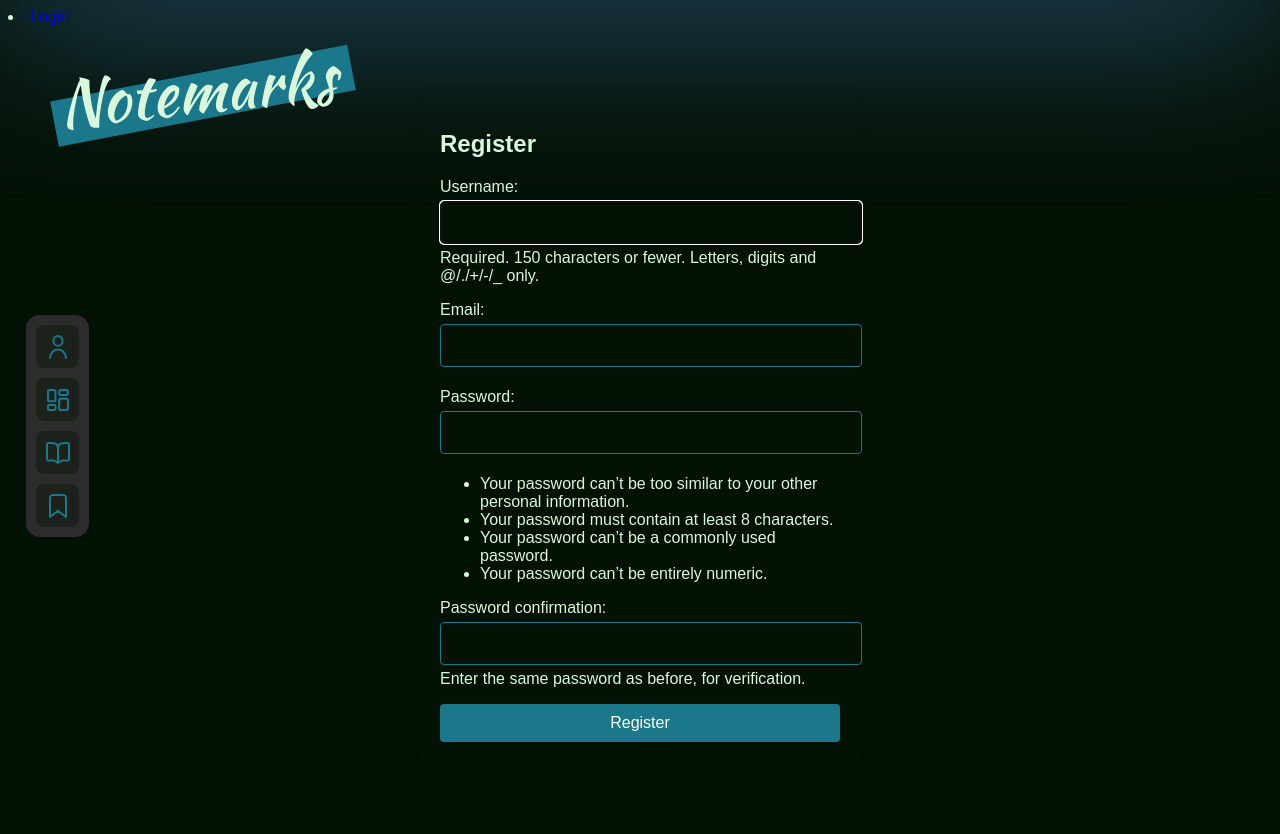
After one commit to JulienToumieh/notemarks-django, a Django app: page /register/ in a window 1280 px wide. The commit adds this page. Run offline with Django 5.2, Linux system fonts and the light colour scheme.

Commit message:
Added register, PDFs, author email.
Required stuff for the university project, might remove later

```diff
--- a/Notemarks/forms.py
+++ b/Notemarks/forms.py
@@ -1,7 +1,8 @@
 from django import forms
 from django.contrib.auth.forms import AuthenticationForm
 from .models import Book, Notemark
-
+from django.contrib.auth.forms import UserCreationForm
+from django.contrib.auth.models import User
 
 class NotemarkForm(forms.ModelForm):
     class Meta:
@@ -55,7 +56,12 @@ class BookForm(forms.ModelForm):
         return rating
 
 
+class RegisterForm(UserCreationForm):
+    email = forms.EmailField(required=True)
 
+    class Meta:
+        model = User
+        fields = ['username', 'email', 'password1', 'password2']
 
 class CustomLoginForm(AuthenticationForm):
     username = forms.CharField(max_length=100, widget=forms.TextInput(attrs={'class': 'form-control'}))
--- a/Notemarks/templates/book.html
+++ b/Notemarks/templates/book.html
@@ -147,6 +147,11 @@
                     </button>
                 </div>
             </div>
+
+            <a href="{{ MEDIA_URL_BASE }}{{ book.book_pdf }}" target="_blank">
+                <img class="icon" src="{% static 'images/bookicon.svg' %}" alt="Edit">
+            </a>
+
 
         </div>
 
--- /dev/null
+++ b/Notemarks/templates/register.html
@@ -0,0 +1,76 @@
+<!DOCTYPE html>
+<html lang="en">
+<head>
+    <meta charset="UTF-8">
+    <title>Register</title>
+    <link rel="stylesheet" {% load static %} href="{% static 'css/styles.css' %}">
+</head>
+<body>
+    {% include 'navigation.html' %}
+
+    <div class="centerdiv">
+        <div class="register-container">
+            <h2>Register</h2>
+            <form method="post">
+                {% csrf_token %}
+                <div class="form-group">
+                    {{ form.as_p }}
+                </div>
+                <button type="submit" class="btn-register">Register</button>
+            </form>
+        </div>
+    </div>
+
+    <style>
+        /* Full body styling */
+        .centerdiv {
+            font-family: Arial, sans-serif;
+            display: flex;
+            justify-content: center;
+            align-items: center;
+            height: 100vh;
+            margin: 0;
+        }
+
+        .register-container {
+            padding: 20px;
+            border-radius: 8px;
+            box-shadow: 0 4px 8px rgba(0, 0, 0, 0.1);
+            width: 100%;
+            max-width: 400px;
+        }
+
+        .form-group {
+            margin-bottom: 15px;
+        }
+
+        .form-group input {
+            width: 100%;
+            padding: 10px;
+            margin: 5px 0;
+            border: 1px solid var(--secondary);
+            border-radius: 4px;
+            background-color: #0000;
+            color: #fff;
+            font-size: large;
+        }
+
+        .btn-register {
+            width: 100%;
+            padding: 10px;
+            background-color: var(--secondary);
+            color: #fff;
+            border: none;
+            border-radius: 4px;
+            font-size: 16px;
+            cursor: pointer;
+            transition: background-color 0.3s ease;
+        }
+
+        .btn-register:hover {
+            background-color: var(--primary);
+            color: black;
+        }
+    </style>
+</body>
+</html>
--- a/Notemarks/urls.py
+++ b/Notemarks/urls.py
@@ -28,6 +28,7 @@ urlpatterns = [
     path('notemarks/', views.notemarks, name='notemarks'),
     path('book/<int:id>/', views.book, name='book'),
     path('login/', views.login_view, name='login'),
+    path('register/', views.register_view, name='register'),
     path('logout/', views.custom_logout, name='logout'),
     path('profile/', views.profile, name='profile'),
     path('add_book/', views.add_book, name='add_book'),
--- a/Notemarks/views.py
+++ b/Notemarks/views.py
@@ -3,7 +3,7 @@ from django.shortcuts import get_object_or_404, render, redirect
 from django.contrib.auth import login, authenticate
 from django.contrib.auth.forms import AuthenticationForm
 from django.contrib import messages
-from .forms import BookForm
+from .forms import BookForm, RegisterForm
 from .models import Book, Notemark, Tag
 from django.core.files.storage import FileSystemStorage
 from django.contrib.auth.decorators import login_required
@@ -87,31 +87,42 @@ def add_book(request):
     if request.method == 'POST':
         title = request.POST.get('title')
         authors = request.POST.get('authors')
+        author_email = request.POST.get('author_email')  # Get the author's email from the form
         description = request.POST.get('description')
-        cover_image = request.FILES.get('cover_image')  # Handle file upload
+
+        cover_image = request.FILES.get('cover_image')  # Handle cover image upload
         cover_image_path = None
+        book_pdf = request.FILES.get('book_pdf')  # Handle book PDF upload
+        book_pdf_path = None
 
-        # Save the uploaded image to the MEDIA_ROOT directory
+        # Save the uploaded cover image to the MEDIA_ROOT directory
         if cover_image:
             fs = FileSystemStorage()
             cover_image_path = fs.save(f'cover_images/{cover_image.name}', cover_image)
+
+        # Save the uploaded book PDF to the MEDIA_ROOT directory
+        if book_pdf:
+            fs = FileSystemStorage()
+            book_pdf_path = fs.save(f'books_pdfs/{book_pdf.name}', book_pdf)
 
         # Get the selected categories from the POST data (assuming you have checkboxes for categories)
         category_ids = request.POST.getlist('categories')  # Get a list of selected category IDs
         categories = Category.objects.filter(id__in=category_ids)  # Get the Category objects
 
         # Debugging: Print the values being used to create the book
-        print(f"Title: {title}, Authors: {authors}, Description: {description}, Cover Image: {cover_image_path}")
+        print(f"Title: {title}, Authors: {authors}, Email: {author_email}, Description: {description}, Cover Image: {cover_image_path}, PDF: {book_pdf_path}")
         print(f"Selected Categories: {categories}")
 
         try:
-            # Create the book entry with the saved image path and user
+            # Create the book entry with the saved cover image path, PDF path, user, and author email
             book = Book.objects.create(
                 title=title,
                 authors=authors,
                 description=description,
                 cover_image=cover_image_path,  # Store only the relative path
-                user=request.user  # Associate the book with the logged-in user
+                book_pdf=book_pdf_path,  # Store only the relative path to the PDF
+                user=request.user,  # Associate the book with the logged-in user
+                author_email=author_email  # Save the author's email
             )
 
             # Associate the selected categories with the book (ManyToManyField)
@@ -129,6 +140,7 @@ def add_book(request):
     # Render the form, passing categories to the template for selection
     categories = Category.objects.all()
     return render(request, 'books.html', {'categories': categories})
+
 
 @login_required
 def delete_book(request, book_id):
@@ -233,6 +245,7 @@ def book(request, id):
     # Pass the book and notemarks to the template
     return render(request, 'book.html', context)
 
+
 @login_required
 def notemarks(request):
     tags = Tag.objects.all()
@@ -308,6 +321,20 @@ def login_view(request):
     return render(request, 'login.html', {'form': form})
 
 
+def register_view(request):
+    if request.method == 'POST':
+        form = RegisterForm(request.POST)
+        if form.is_valid():
+            form.save()
+            messages.success(request, "Registration successful! You can now log in.")
+            return redirect('login')  # Redirect to login page after successful registration
+        else:
+            messages.error(request, "There was an error with your registration.")
+    else:
+        form = RegisterForm()
+
+    return render(request, 'register.html', {'form': form})
+
 @login_required
 def profile(request):
     user = request.user
@@ -317,6 +344,7 @@ def profile(request):
 def custom_logout(request):
     logout(request)
     return redirect('login')  # Redirect to homepage after logout
+
 
 @login_required
 def edit_book(request, book_id):
```
Also changed, not shown: Notemarks/models.py (+11 -1 lines), Notemarks/templates/books.html (+10 -0 lines), Notemarks/migrations/0009_profile.py (added), Notemarks/migrations/0010_delete_profile.py (added), Notemarks/migrations/0011_book_author_email_book_book_pdf.py (added).
